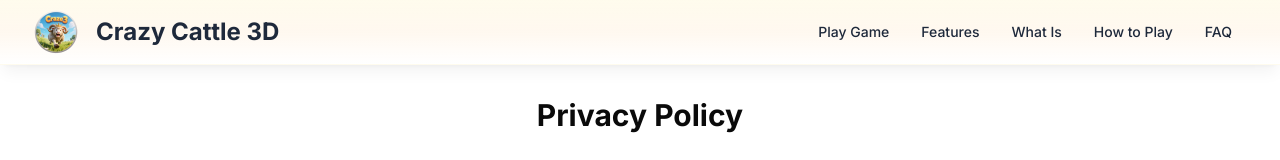
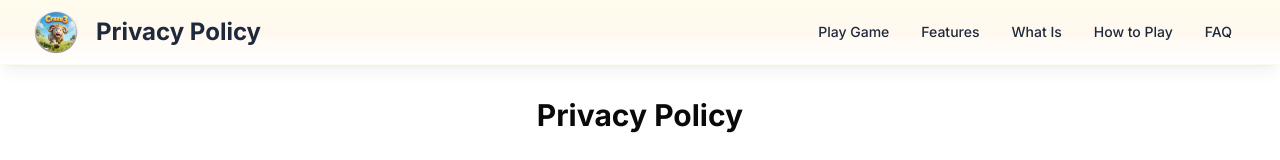
Before and after one commit to zhangyuliang1994/crazycattle3d, a Next.js app: page /privacy-policy in a window 1280 px wide. Shown: the top 160 px of the page. Built offline with nearby package versions, Linux system fonts and the light colour scheme.

Commit message:
refine for logo title

```diff
--- a/components/layout/Header.tsx
+++ b/components/layout/Header.tsx
@@ -1,6 +1,7 @@
 "use client";
 
 import Link from "next/link";
+import { usePathname } from "next/navigation";
 import { theme } from "@/config/theme";
 import { content } from "@/config/content";
 import { layout } from "@/config/layout";
@@ -18,6 +19,24 @@ interface HeaderProps {
 
 export function Header({ searchQuery = "", onSearchChange = () => {}, onSearch = () => {} }: HeaderProps) {
   if (!layout.header.isVisible) return null;
+
+  // 添加路径解析
+  const pathname = usePathname();
+  const isHomePage = pathname === "/";
+
+  // 格式化路径为标题
+  const formatPathToTitle = () => {
+    if (isHomePage) return content.header.title;
+
+    // 移除开头的斜杠，并将所有斜杠替换为破折号
+    const pathSegment = pathname.slice(1).replace(/\//g, '-');
+
+    // 将破折号分隔的单词首字母大写
+    return pathSegment
+      .split('-')
+      .map(word => word.charAt(0).toUpperCase() + word.slice(1))
+      .join(' ');
+  };
 
   const headerClassName = cn(
     layout.header.isVisible ? "" : "hidden",
@@ -41,25 +60,24 @@ export function Header({ searchQuery = "", onSearchChange = () => {}, onSearch =
       <div className={containerClassName}>
         {/* 左侧 Logo 和标题 */}
         <div className={theme.header.layout.logo.wrapper}>
+          <Link href="/">
             <img
               src={layout.header.logo.src}
               alt={content.header.title}
               className={cn(
                 layout.header.logo.size,
-              theme.header.layout.logo.image
+                theme.header.layout.logo.image,
+                "cursor-pointer hover:opacity-90 transition-opacity"
               )}
             />
-          <Link
-            href="/"
-            className={cn(
+          </Link>
+          <h1 className={cn(
             layout.header.logoSize,
             "font-bold",
-              theme.header.colors.text,
-              "hover:opacity-90 transition-opacity"
-            )}
-          >
-            <h1>{content.header.title}</h1>
-          </Link>
+            theme.header.colors.text
+          )}>
+            {formatPathToTitle()}
+          </h1>
         </div>
 
         {/* 右侧导航和搜索 */}
```
Lines whose indentation alone changed are shown as unchanged.
